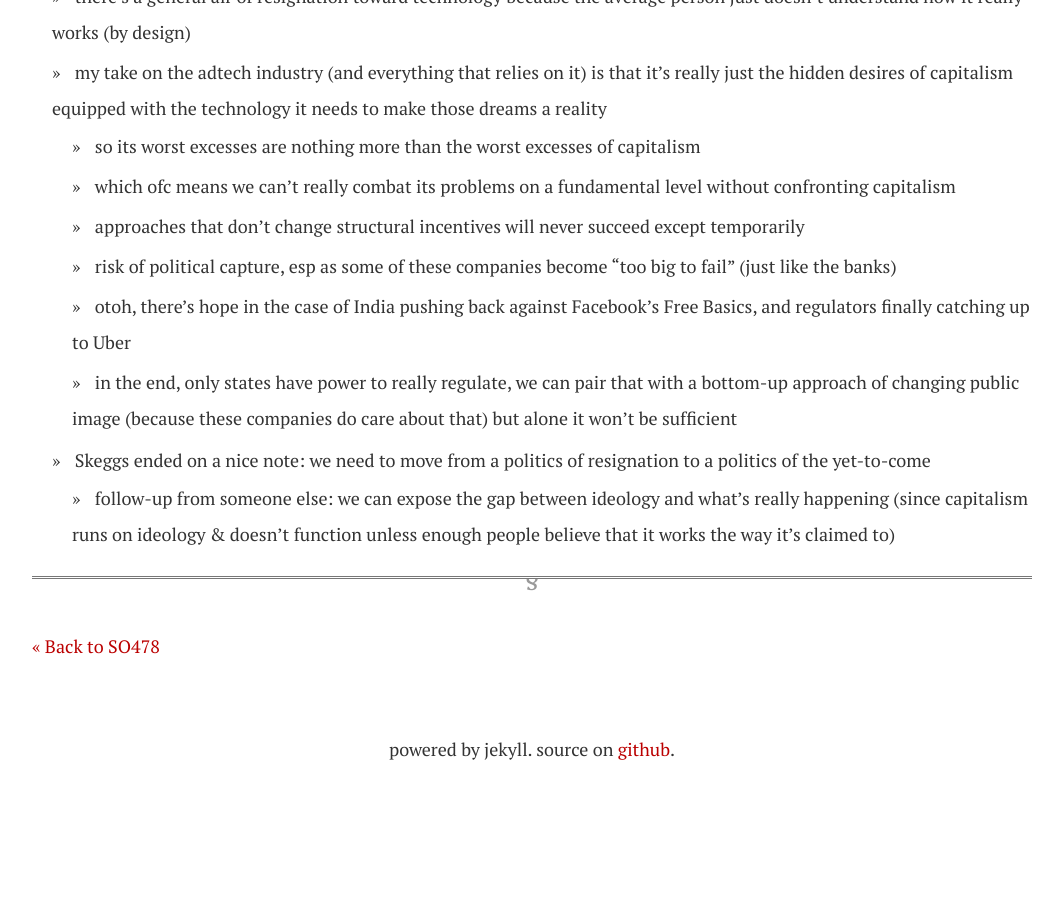
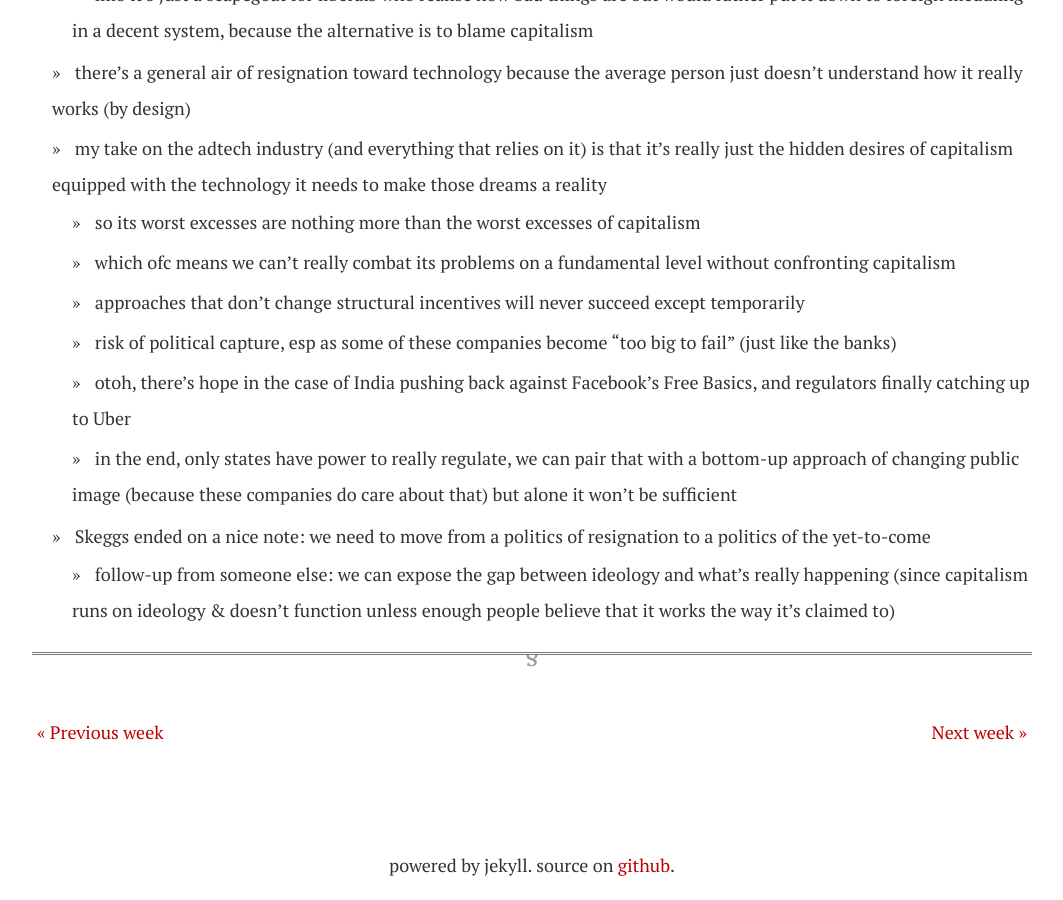
Before and after one commit to dellsystem/dellsystem.github.io, a Jekyll site: the page built from _posts/2017-11-21-SO478-9.md, in a window 1280 px wide and 900 px high, scrolled down 2041 px. Shown: the whole window, without its empty margins (108-1171 px from the left). Built offline with Jekyll 4.4.1, drawn with Linux system fonts in a browser that asks for light colours; before the commit the page ends 2825 px from its top, so only the background shows below that; some of the changed text lies outside the part shown.

Commit message:
Add previous/next week link to lecture.html layout

```diff
--- a/_layouts/lecture.html
+++ b/_layouts/lecture.html
@@ -5,6 +5,23 @@ layout: default
 <a href="/{{ page.course }}">&laquo; Back to {{ page.course }}</a>
 
 {% include lecture_intro.html date=page.date course=page.course %}
+
+<div class="double-grid">
+    <div class="column">
+        {% if page.week > 1 %}
+        <a href="/posts/{{ page.course }}-{{ page.week|minus:1 }}">
+            &laquo; Previous week
+        </a>
+        {% endif %}
+    </div>
+    <div class="column" style="float: right">
+        {% if page.week < 11 %}
+        <a href="/posts/{{ page.course }}-{{ page.week|plus:1 }}">
+            Next week &raquo;
+        </a>
+        {% endif %}
+   </div>
+</div>
 
 <hr />
 
@@ -24,4 +41,19 @@ layout: default
 
 <hr />
 
-<a href="/{{ page.course }}">&laquo; Back to {{ page.course }}</a>
+<div class="double-grid">
+    <div class="column">
+        {% if page.week > 1 %}
+        <a href="/posts/{{ page.course }}-{{ page.week|minus:1 }}">
+            &laquo; Previous week
+        </a>
+        {% endif %}
+    </div>
+    <div class="column" style="float: right">
+        {% if page.week < 11 %}
+        <a href="/posts/{{ page.course }}-{{ page.week|plus:1 }}">
+            Next week &raquo;
+        </a>
+        {% endif %}
+   </div>
+</div>
```
